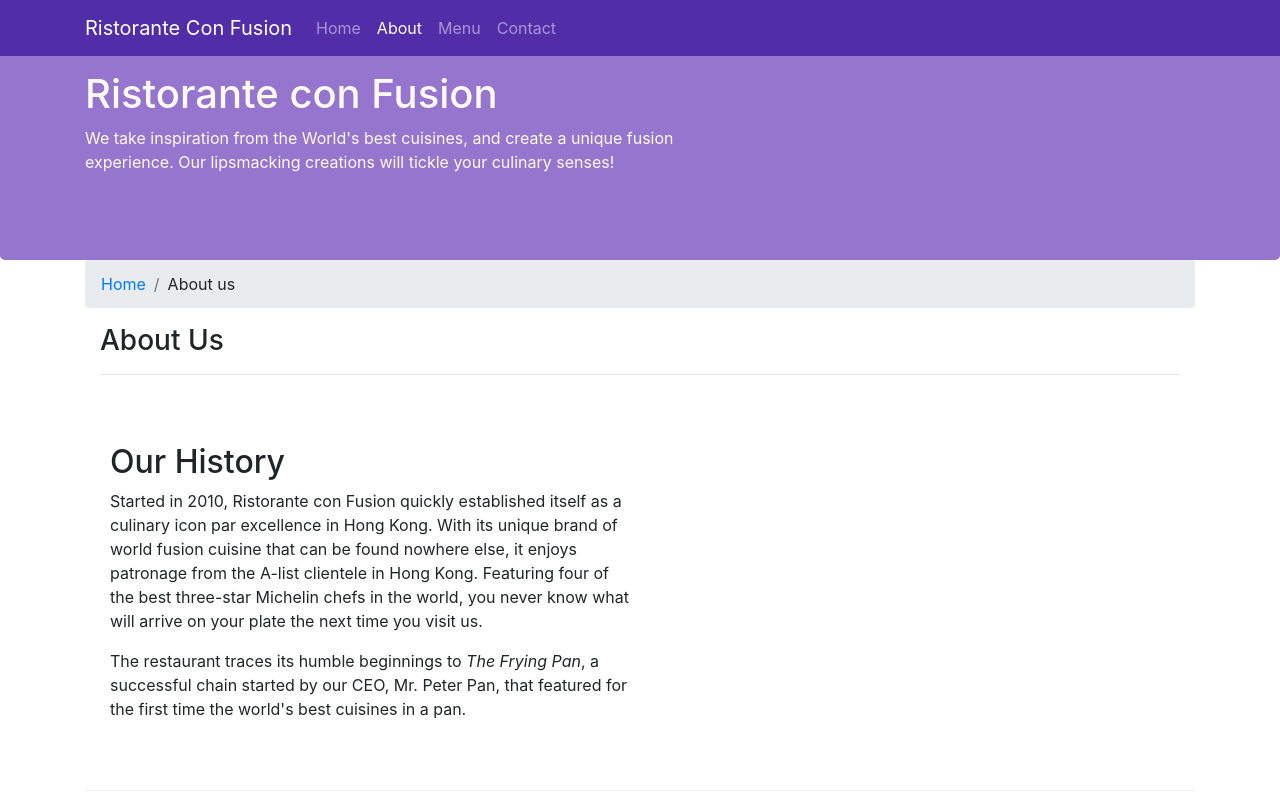
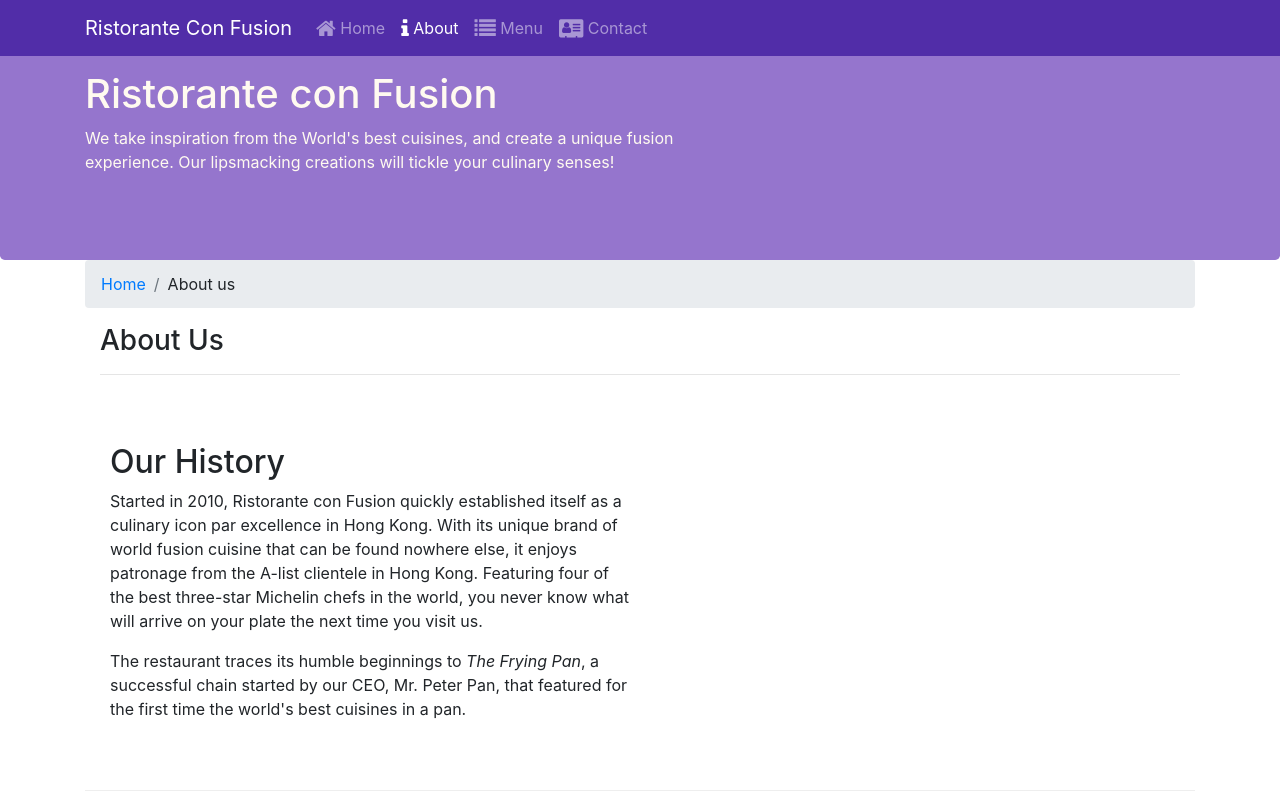
Before and after one commit to diegoforerocruz/bootstrap-test, a website: page aboutus.html in a window 1280 px wide. Shown: the top 800 px of the page. Drawn offline with nearby package versions, Linux system fonts and the light colour scheme.

Commit message:
Font awesome icons for navbar added

```diff
--- a/aboutus.html
+++ b/aboutus.html
@@ -9,6 +9,8 @@
 
     <!-- Bootstrap CSS -->
     <link rel="stylesheet" href="node_modules/bootstrap/dist/css/bootstrap.min.css">
+    <link rel="stylesheet" href="node_modules/font-awesome/css/font-awesome.min.css">
+    <link rel="stylesheet" href="node_modules/bootstrap-social/bootstrap-social.css">
     <link rel="stylesheet" href="css/styles.css">
     <title>Ristorante Con Fusion: About Us</title>
 
@@ -23,10 +25,10 @@
             <a class="navbar-brand" href="./index.html">Ristorante Con Fusion</a>
             <div class="collapse navbar-collapse" id="Navbar">
                 <ul class="navbar-nav mr-auto">
-                    <li class="nav-item"><a class="nav-link" href="./index.html">Home</a></li>
-                    <li class="nav-item active"><a class="nav-link" href="#">About</a></li>
-                    <li class="nav-item"><a class="nav-link" href="#">Menu</a></li>
-                    <li class="nav-item"><a class="nav-link" href="#">Contact</a></li>
+                    <li class="nav-item"><a class="nav-link" href="./index.html"><span class="fa fa-home fa-lg"></span> Home</a></li>
+                    <li class="nav-item active"><a class="nav-link" href="#"><span class="fa fa-info fa-lg"></span> About</a></li>
+                    <li class="nav-item"><a class="nav-link" href="#"><span class="fa fa-list fa-lg"></span> Menu</a></li>
+                    <li class="nav-item"><a class="nav-link" href="#"><span class="fa fa-address-card fa-lg"></span> Contact</a></li>
                 </ul>
             </div>
         </div>
--- a/package.json
+++ b/package.json
@@ -15,6 +15,8 @@
   },
   "dependencies": {
     "bootstrap": "^4.0.0",
+    "bootstrap-social": "^5.1.1",
+    "font-awesome": "^4.7.0",
     "jquery": "^3.3.1",
     "popper.js": "^1.12.9"
   }
```
Also changed, not shown: index.html (+6 -4 lines), 1 other file.
